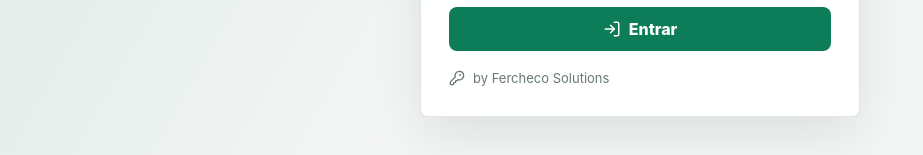
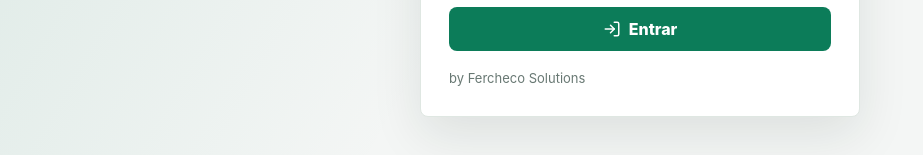
Before and after one commit to claubersonpacheco/saas-frontend, a Vue app: page /login in a window 1280 px wide. Shown: the part 515-670 px from the top of the page, without its empty margins (0-923 px from the left). Built offline with nearby package versions, Linux system fonts and the light colour scheme; no server answers.

Commit message:
feat: login update

```diff
--- a/src/pages/auth/login.vue
+++ b/src/pages/auth/login.vue
@@ -109,7 +109,6 @@ watch(
       </form>
 
       <div class="login-footer">
-        <KeyRound :size="16" />
         <span><a href="https://ferchecosolutions.com" target="_blank">by Fercheco Solutions</a></span>
       </div>
     </section>
```
